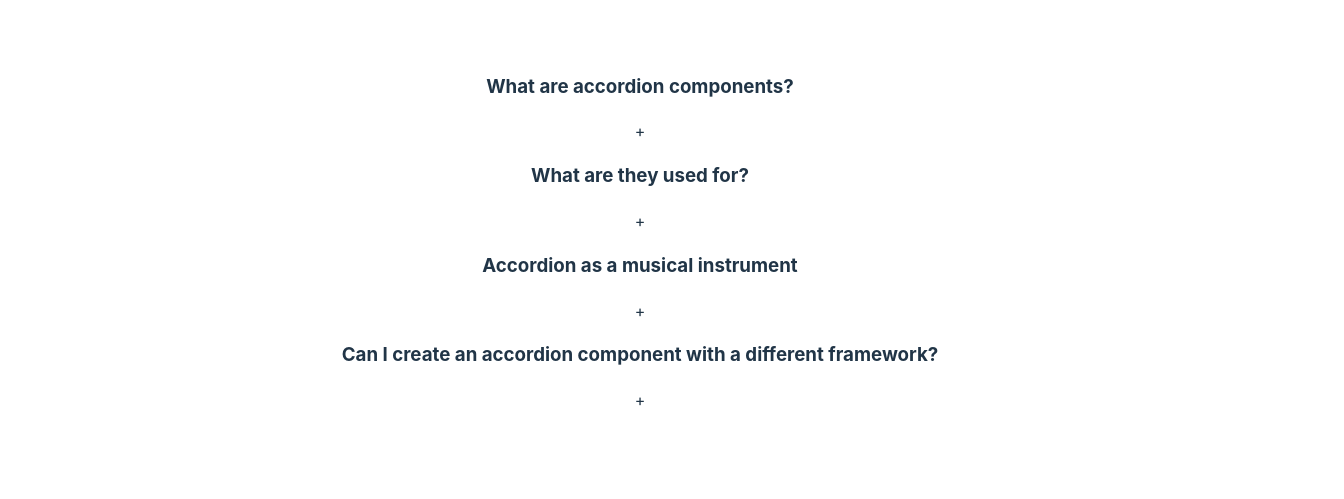
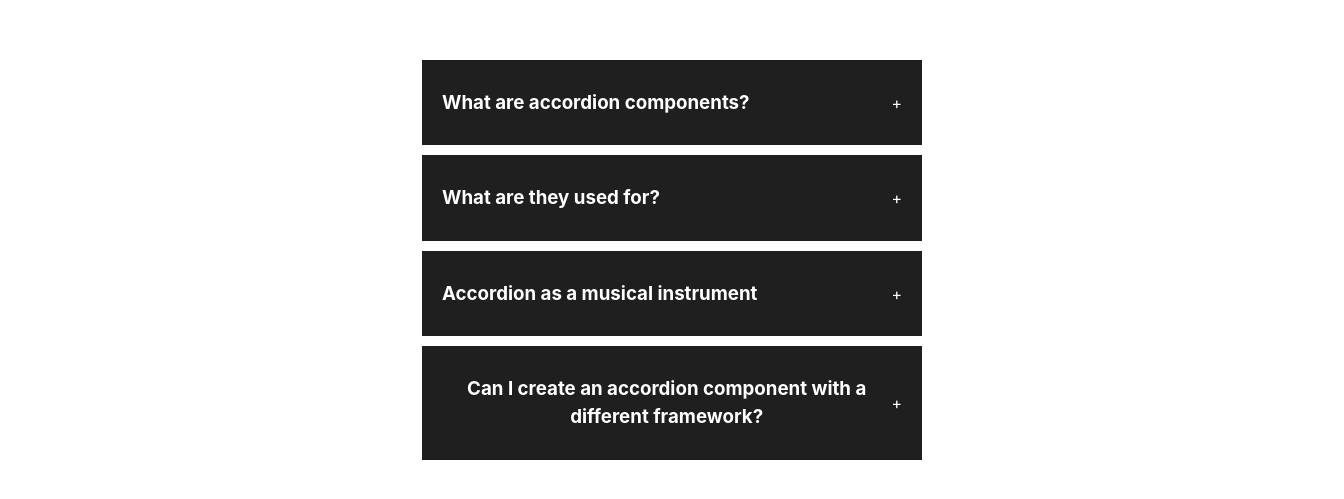
Before and after one commit to davi-p-oliveira-11/common-react-projects, a React (Vite) app: page / in a window 1280 px wide. Shown: the part 167-666 px from the top of the page, 1344 px wide, since content can reach past the window. Built offline with nearby package versions, Linux system fonts and the light colour scheme.

Commit message:
added functions and styles for the accordion

```diff
--- a/src/components/accordion/Accordion.jsx
+++ b/src/components/accordion/Accordion.jsx
@@ -1,19 +1,30 @@
 import { useState } from "react";
-import data from "./data"
+import data from "./data";
+import './styles.css';
 
 export default function Accordion() {
   const [selected, setSelected] = useState(null);
+
+  function handleSingleSelection(getCurrentId) {
+     setSelected(getCurrentId === selected ? null : getCurrentId);
+  }
 
   return (
     <div className="wrapper">
       <div className="accordion">
         {data && data.length > 0 ? (
           data.map((dataItem) => (
-            <div className="item">
-              <div className="title">
+            <div className="item" key={dataItem.id}>
+              <div
+                onClick={() => handleSingleSelection(dataItem.id)}
+                className="title"
+              >
                 <h3>{dataItem.question}</h3>
                 <span>+</span>
               </div>
+              {selected === dataItem.id ? (
+                <div className="content">{dataItem.answer}</div>
+              ) : null}
             </div>
           ))
         ) : (
--- a/src/components/accordion/styles.css
+++ b/src/components/accordion/styles.css
@@ -0,0 +1,30 @@
+.wrapper {
+  display: flex;
+  height: 100vh;
+  width: 100vw;
+  justify-content: center;
+  align-items: center;
+}
+
+.accordion {
+  width: 500px;
+}
+
+.item {
+  background: #1f1f1f;
+  margin-bottom: 10px;
+  padding: 10px 20px;
+}
+
+.title {
+  color: #fff;
+  display: flex;
+  justify-content: space-between;
+  align-items: center;
+  cursor: pointer;
+}
+
+.content {
+  color: #fff;
+
+}
```
